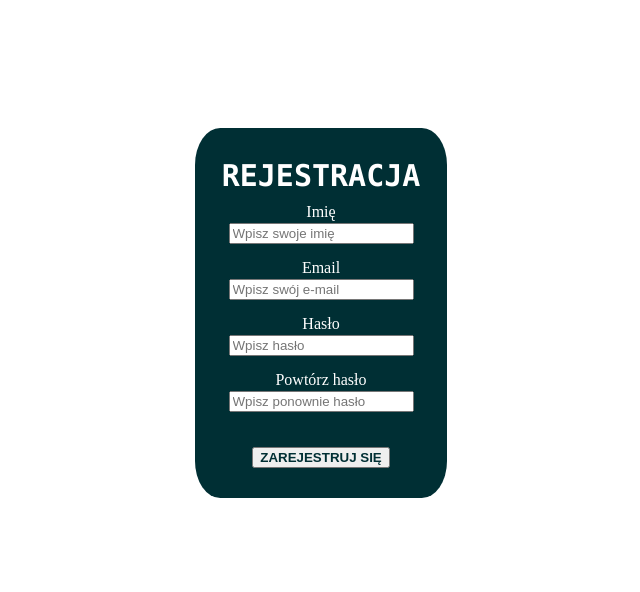
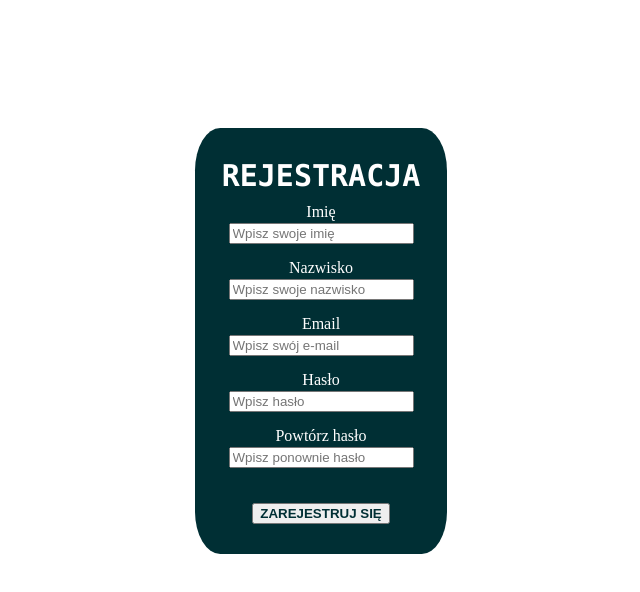
Before and after one commit to Przemek-R/olx-clone, a React (Create React App) app: page /registration in a window 1280 px wide. Shown: the top 592 px of the page, without its empty margins (319-959 px from the left). Built offline with nearby package versions, Linux system fonts and the light colour scheme.

Commit message:
GUI update

```diff
--- a/src/components/AddAdv.js
+++ b/src/components/AddAdv.js
@@ -38,7 +38,7 @@ class AddAdv extends React.Component {
                 </div>
                 <div className={"add-adv-localization"}>
                     <h4 className={"add-adv-h4"}>Lokalizacja</h4>
-                    <input className={"add-adv-input"} placeholder={"Miejscowość lub kod pocztowy"} type={"text"}/>
+                    <input className={"add-adv-input"} placeholder={"Miejscowość"} type={"text"}/>
                 </div>
                 <div className={"add-adv-contact"}>
                     <h4 className={"add-adv-h4"}>Dane kontaktowe</h4>
--- a/src/components/Registration.js
+++ b/src/components/Registration.js
@@ -9,6 +9,8 @@ class Registration extends React.Component {
                     <h4 className={"RegistrationMain"}>REJESTRACJA</h4>
                     <label>Imię</label>
                     <input type={"text"} placeholder={"Wpisz swoje imię"}/>
+                    <label>Nazwisko</label>
+                    <input type={"text"} placeholder={"Wpisz swoje nazwisko"}/>
                     <label>Email</label>
                     <input type={"text"} placeholder={"Wpisz swój e-mail"}/>
                     <label>Hasło</label>
```
